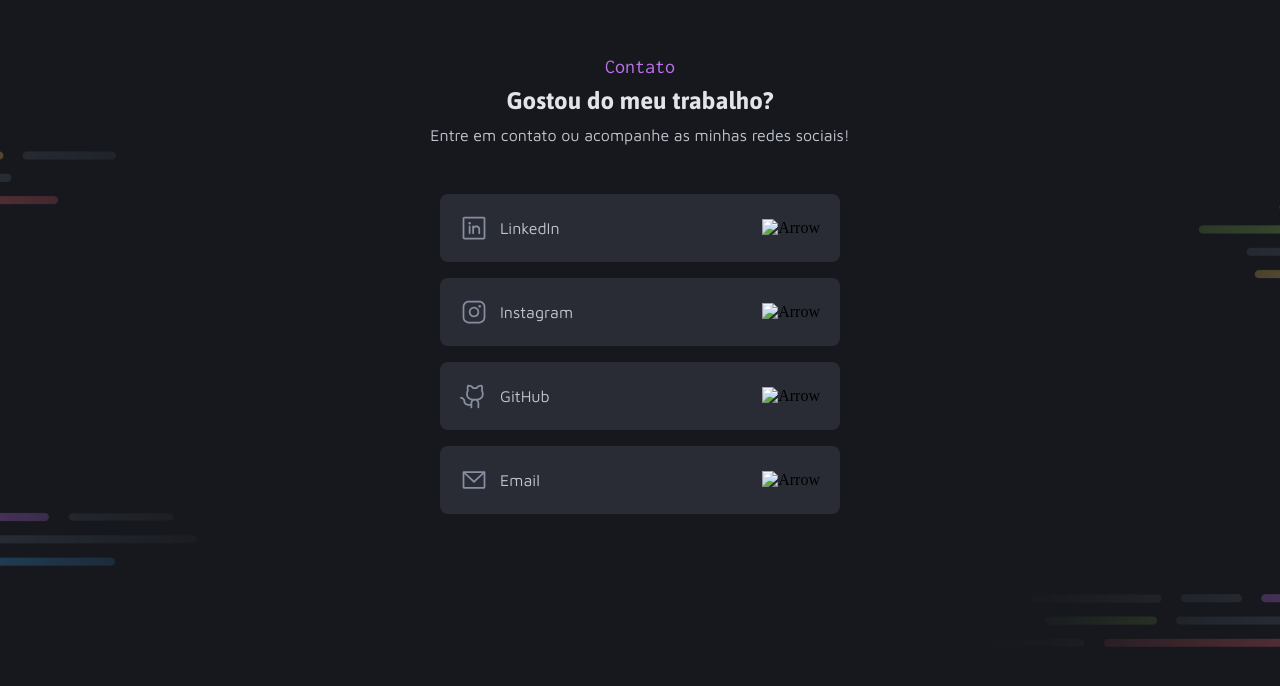
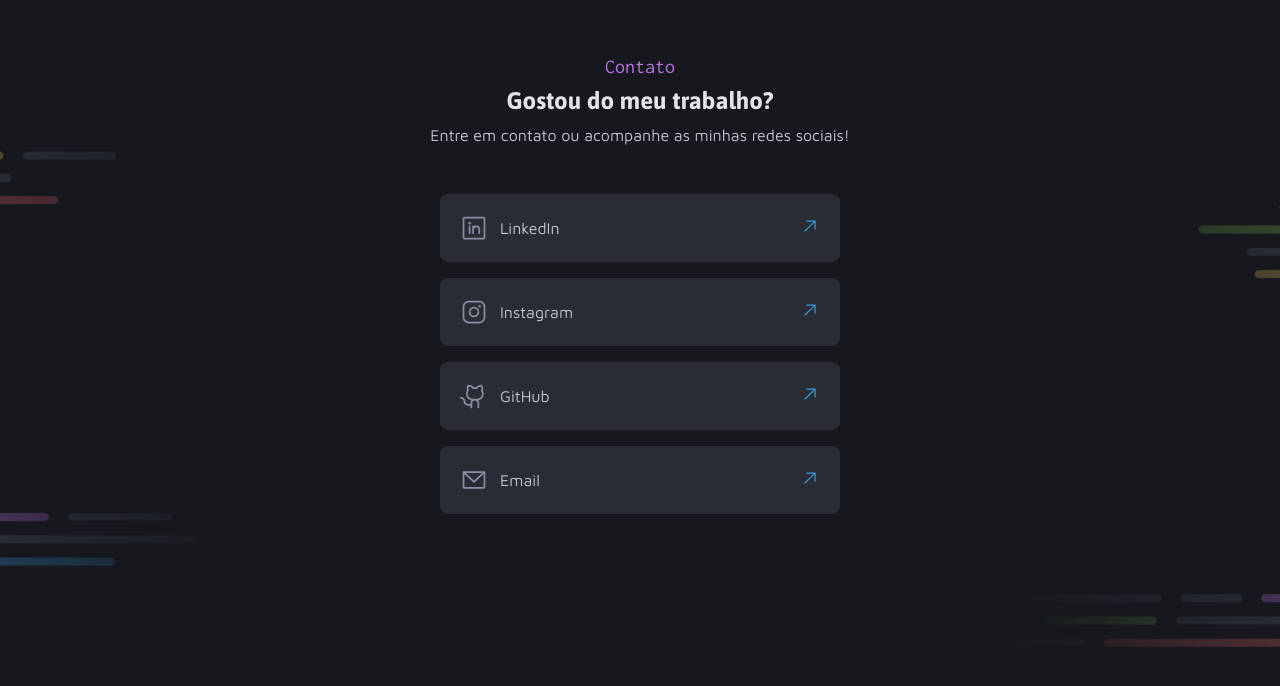
Before and after one commit to GlawberSantos/Portfolio_Dev, a plain HTML site: page index.html in a window 1280 px wide. Shown: the part 2060-2746 px from the top of the page. Drawn offline with Linux system fonts and the light colour scheme.

Commit message:
correçãodo nome img ArrowUpRight

```diff
--- a/index.html
+++ b/index.html
@@ -135,22 +135,22 @@
       <div class="social-button">
         <img src="./assets/icons/linkedinLogo.svg" alt="LinkedIn-Logo">
         <span>LinkedIn</span>
-        <div class="arrow"><img src="./assets/icons/ArrowUpRigth.svg" alt="Arrow"></div>
+        <div class="arrow"><img src="./assets/icons/ArrowUpRight.svg" alt="Arrow"></div>
       </div>
       <div class="social-button">
         <img src="./assets/icons/InstagramLogo.svg" alt="Instagram Logo">
         <span>Instagram</span>
-        <div class="arrow"><img src="./assets/icons/ArrowUpRigth.svg" alt="Arrow"></div>
+        <div class="arrow"><img src="./assets/icons/ArrowUpRight.svg" alt="Arrow"></div>
       </div>
       <div class="social-button">
         <img src="./assets/icons/GitHubLogo.svg" alt="GitHub Logo">
         <span>GitHub</span>
-        <div class="arrow"><img src="./assets/icons/ArrowUpRigth.svg" alt="Arrow"></div>
+        <div class="arrow"><img src="./assets/icons/ArrowUpRight.svg" alt="Arrow"></div>
       </div>
       <div class="social-button">
         <img src="./assets/icons/EmailLogo.svg" alt="Email">
         <span>Email</span>
-        <div class="arrow"><img src="./assets/icons/ArrowUpRigth.svg" alt="Arrow"></div>
+        <div class="arrow"><img src="./assets/icons/ArrowUpRight.svg" alt="Arrow"></div>
       </div>
     </div>
   </section>
```
